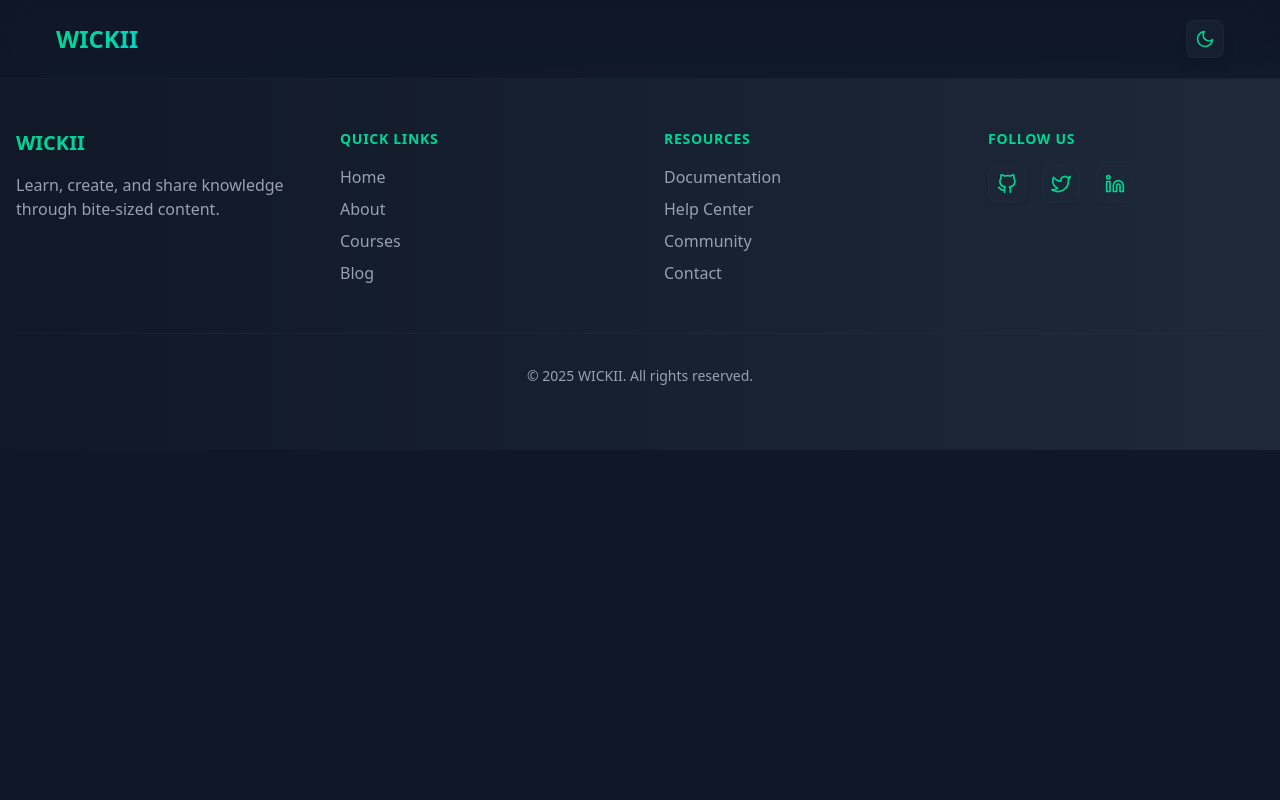
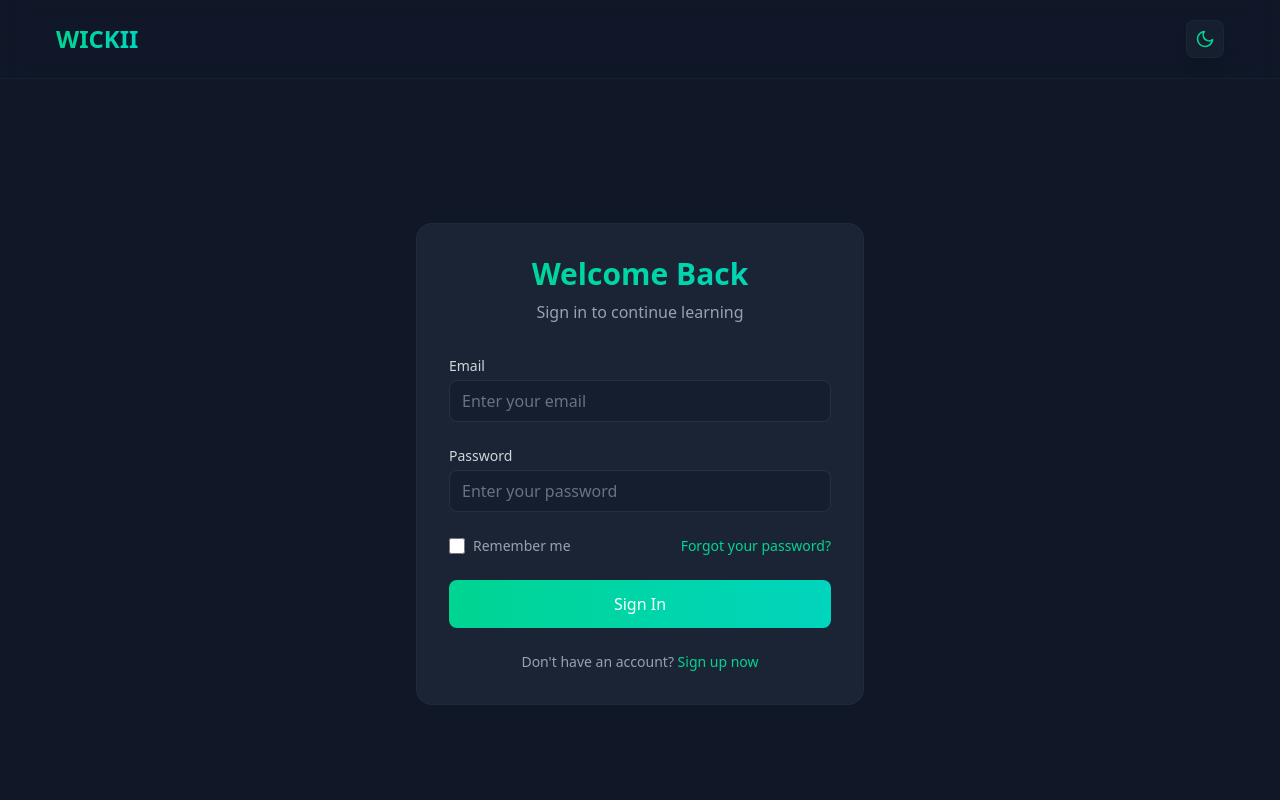
Before and after one commit to LupoNetn/Wickii, a React (Vite) app: page /login in a window 1280 px wide. Shown: the top 800 px of the page. Built offline with nearby package versions, Linux system fonts and the light colour scheme.

Commit message:
feat: update LogIn and SignUp components with enhanced UI and functionality, integrate Supabase client for user authentication

```diff
--- a/package.json
+++ b/package.json
@@ -1,4 +1,5 @@
 {
+  "homepage": "https://luponetn.github.io/wickii",
   "name": "wickii",
   "private": true,
   "version": "0.0.0",
@@ -7,7 +8,9 @@
     "dev": "vite",
     "build": "tsc -b && vite build",
     "lint": "eslint .",
-    "preview": "vite preview"
+    "preview": "vite preview",
+    "predeploy": "npm run build",
+    "deploy": "gh-pages -d build"
   },
   "dependencies": {
     "@supabase/supabase-js": "^2.49.4",
--- a/src/components/LogIn.tsx
+++ b/src/components/LogIn.tsx
@@ -1,11 +1,103 @@
 import React, { useState } from 'react'
+import { Link } from 'react-router-dom'
 
 const LogIn = () => {
-    const [username,setUsernam] = useState('')
-    const [password,setPassword] = useState('')
+  const [email, setEmail] = useState('')
+  const [password, setPassword] = useState('')
+
+  const handleSubmit = (e: React.FormEvent) => {
+    e.preventDefault()
+    // Handle login logic here
+  }
+
   return (
-    <div>
+    <div className="min-h-screen flex items-center justify-center px-4 py-12">
+      <div className="max-w-md w-full space-y-8 bg-gray-800/80 backdrop-blur-md p-8 rounded-2xl border border-gray-700/20">
+        <div className="text-center">
+          <h2 className="text-3xl font-bold bg-gradient-to-r from-emerald-400 to-teal-400 text-transparent bg-clip-text">
+            Welcome Back
+          </h2>
+          <p className="mt-2 text-gray-400">
+            Sign in to continue learning
+          </p>
+        </div>
 
+        <form className="mt-8 space-y-6" onSubmit={handleSubmit}>
+          <div>
+            <label htmlFor="email" className="block text-sm font-medium text-gray-300">
+              Email
+            </label>
+            <input
+              id="email"
+              type="email"
+              value={email}
+              onChange={(e) => setEmail(e.target.value)}
+              required
+              className="mt-1 w-full rounded-lg bg-gray-900/50 border border-gray-700/50
+                text-gray-100 placeholder-gray-500 py-2 px-3
+                focus:ring-2 focus:ring-emerald-400/50 focus:border-emerald-400/50
+                transition-colors duration-200"
+              placeholder="Enter your email"
+            />
+          </div>
+
+          <div>
+            <label htmlFor="password" className="block text-sm font-medium text-gray-300">
+              Password
+            </label>
+            <input
+              id="password"
+              type="password"
+              value={password}
+              onChange={(e) => setPassword(e.target.value)}
+              required
+              className="mt-1 w-full rounded-lg bg-gray-900/50 border border-gray-700/50
+                text-gray-100 placeholder-gray-500 py-2 px-3
+                focus:ring-2 focus:ring-emerald-400/50 focus:border-emerald-400/50
+                transition-colors duration-200"
+              placeholder="Enter your password"
+            />
+          </div>
+
+          <div className="flex items-center justify-between">
+            <div className="flex items-center">
+              <input
+                id="remember-me"
+                type="checkbox"
+                className="h-4 w-4 rounded border-gray-700/50 bg-gray-900/50
+                  text-emerald-400 focus:ring-emerald-400/50"
+              />
+              <label htmlFor="remember-me" className="ml-2 block text-sm text-gray-400">
+                Remember me
+              </label>
+            </div>
+
+            <div className="text-sm">
+              <a href="#" className="text-emerald-400 hover:text-emerald-300">
+                Forgot your password?
+              </a>
+            </div>
+          </div>
+
+          <button
+            type="submit"
+            className="w-full py-3 px-4 rounded-lg font-medium text-white
+              bg-gradient-to-r from-emerald-400 to-teal-400
+              hover:from-emerald-500 hover:to-teal-500
+              focus:ring-2 focus:ring-offset-2 focus:ring-emerald-400
+              transform transition-all duration-200 hover:scale-[1.02]"
+          >
+            Sign In
+          </button>
+
+          <p className="text-center text-sm text-gray-400">
+            Don't have an account?{' '}
+            <Link to="/signup" className="text-emerald-400 hover:text-emerald-300">
+              Sign up now
+            </Link>
+          </p>
+        </form>
+      </div>
     </div>
   )
 }
--- a/src/components/SignUp.tsx
+++ b/src/components/SignUp.tsx
@@ -1,10 +1,63 @@
-import React,{useState} from 'react'
-import { Link } from 'react-router-dom'
+import React, { useState } from 'react'
+import { Link, useNavigate } from 'react-router-dom'
+import { supabase } from '../supabase-client'
+import type { Profile } from '../types/supabase'
 
 const SignUp = () => {
     const [email, setEmail] = useState('')
     const [password, setPassword] = useState('')
     const [username, setUsername] = useState('')
+    const [error, setError] = useState<string | null>(null)
+    const navigate = useNavigate()
+
+    const handleSubmit = async (e: React.FormEvent) => {
+        e.preventDefault()
+        setError(null)
+
+        try {
+            // Step 1: Sign up the user
+            const { data: authData, error: authError } = await supabase.auth.signUp({
+                email,
+                password,
+                options: {
+                    data: {
+                        username,
+                    },
+                },
+            })
+
+            if (authError) throw authError
+
+            if (!authData.user?.id) {
+                throw new Error('User data is missing after signup')
+            }
+
+            // Step 2: Create user profile
+            const { error: profileError } = await supabase
+                .from('profiles')
+                .insert([{
+                    id: authData.user.id,  // This should now be UUID type
+                    username: username,
+                    email: email
+                }])
+
+            if (profileError) {
+                console.error('Profile creation error:', profileError)
+                await supabase.auth.signOut()
+                throw new Error(`Profile creation failed: ${profileError.message}`)
+            }
+
+            // Step 3: Handle success
+            console.log('Signup successful')
+            navigate('/login')
+
+        } catch (error) {
+            const message = error instanceof Error ? error.message : 'An error occurred during signup'
+            setError(message)
+            console.error('Signup error:', message)
+        }
+    }
+
     return (
         <div className="min-h-screen flex items-center justify-center px-4 py-12">
             <div className="max-w-md w-full space-y-8 bg-gray-800/80 backdrop-blur-md p-8 rounded-2xl border border-gray-700/20">
@@ -17,7 +70,13 @@ const SignUp = () => {
                     </p>
                 </div>
 
-        <form className="mt-8 space-y-6">
+                {error && (
+                    <div className="p-4 mb-4 text-sm rounded-lg bg-red-900/50 text-red-300">
+                        {error}
+                    </div>
+                )}
+
+                <form className="mt-8 space-y-6" onSubmit={handleSubmit}>
                     <div>
                         <label htmlFor="username" className="block text-sm font-medium text-gray-300">
                             Username
--- a/src/supabase-client.ts
+++ b/src/supabase-client.ts
@@ -1,3 +1,3 @@
 import { createClient } from '@supabase/supabase-js';
 
-export const supabase = createClient('import.meta.env.SUPABASE_WICKII_URL','import.meta.env.SUPABASE_WICKII_API_KEY')
+export const supabase = createClient('https://zopncibcsvqhpgrgvxcu.supabase.co', 'eyJhbGciOiJIUzI1NiIsInR5cCI6IkpXVCJ9.eyJpc3MiOiJzdXBhYmFzZSIsInJlZiI6InpvcG5jaWJjc3ZxaHBncmd2eGN1Iiwicm9sZSI6ImFub24iLCJpYXQiOjE3NDYwOTgwNzgsImV4cCI6MjA2MTY3NDA3OH0.ehGonrCj_9edmOMX2xZPeWVIDpPO0q1jXOSMg2_dX-0')
```
Also changed, not shown: 1 other file (tests, documents, lock files or other folders). Lines whose indentation alone changed are shown as unchanged.
